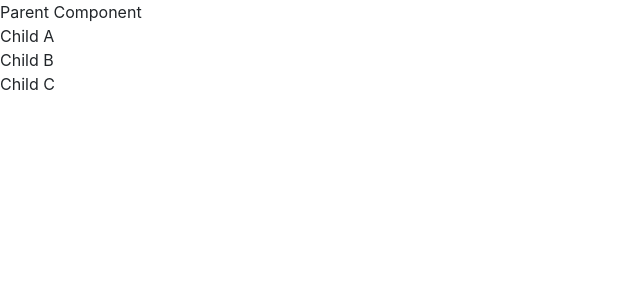
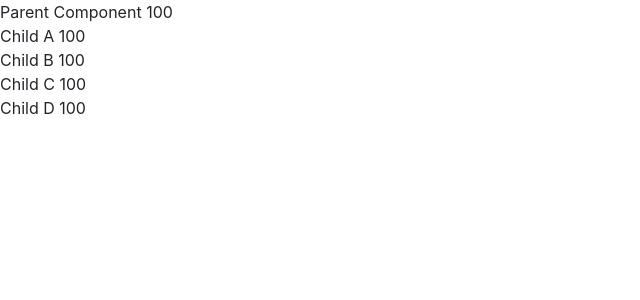
Before and after one commit to dac-2021/hello-react-redux, a React (Create React App) app: page / in a window 1280 px wide. Shown: the top 300 px of the page, without its empty margins (0-640 px from the left). Built offline with nearby package versions, Linux system fonts and the light colour scheme.

Commit message:
sharing information in nseted compnent hierarchy.

```diff
--- a/src/App.js
+++ b/src/App.js
@@ -1,36 +1,49 @@
 import "./App.css";
+import { useState } from "react";
 
 function App() {
+  const [counter, setCounter] = useState(100);
+  const [title, setTitle] = useState("Project Family Man.");
+
   return (
     <div>
-      <div>Parent Component</div>
-      <ChildA />
+      <div>Parent Component {counter}</div>
+      <ChildA counter={counter} />
     </div>
   );
 }
 
-function ChildA() {
+function ChildA(props) {
   return (
     <div>
-      <div>Child A</div>
-      <ChildB />
+      <div>Child A {props.counter}</div>
+      <ChildB counter={props.counter} />
     </div>
   );
 }
 
-function ChildB() {
+function ChildB(props) {
   return (
     <div>
-      <div>Child B</div>
-      <ChildC />
+      <div>Child B {props.counter}</div>
+      <ChildC counter={props.counter} />
     </div>
   );
 }
 
-function ChildC() {
+function ChildC(props) {
   return (
     <div>
-      <div>Child C</div>
+      <div>Child C {props.counter}</div>
+      <ChildD counter={props.counter} />
+    </div>
+  );
+}
+
+function ChildD(props) {
+  return (
+    <div>
+      <div>Child D {props.counter}</div>
     </div>
   );
 }
```
